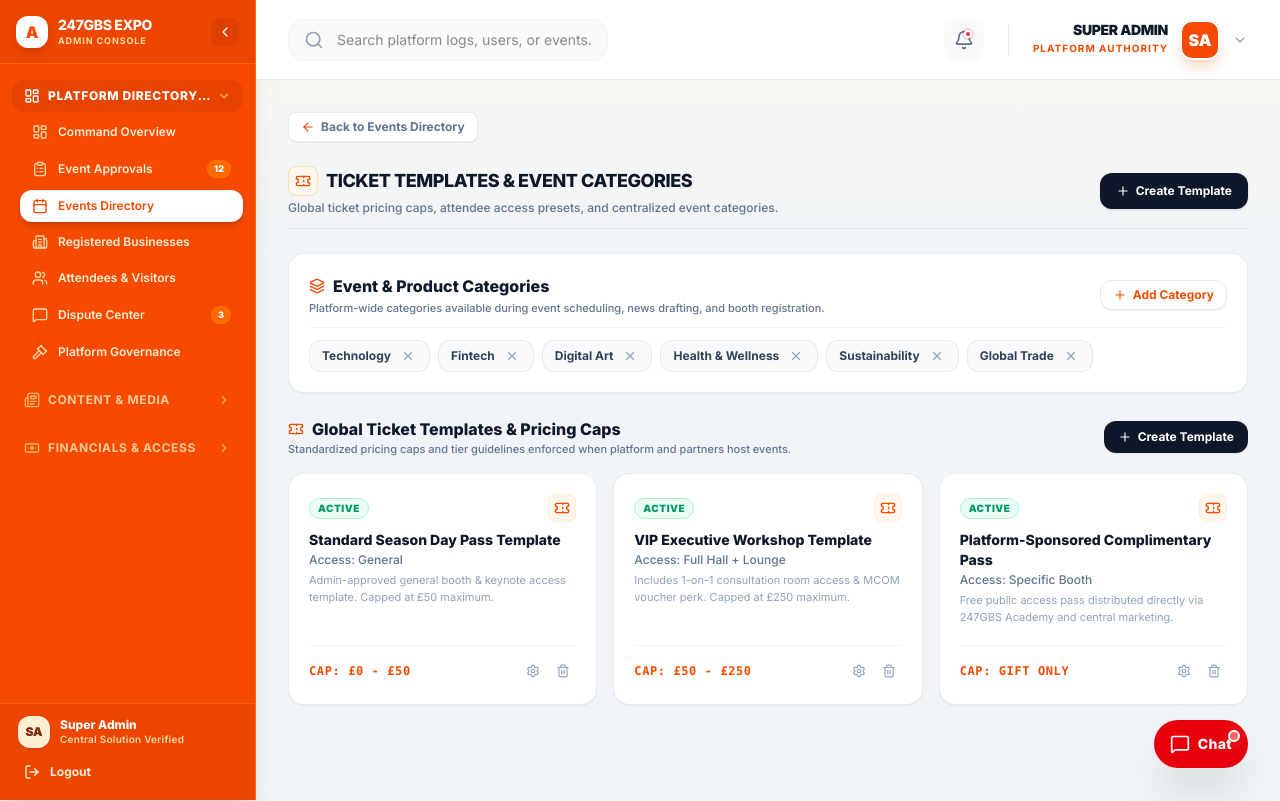
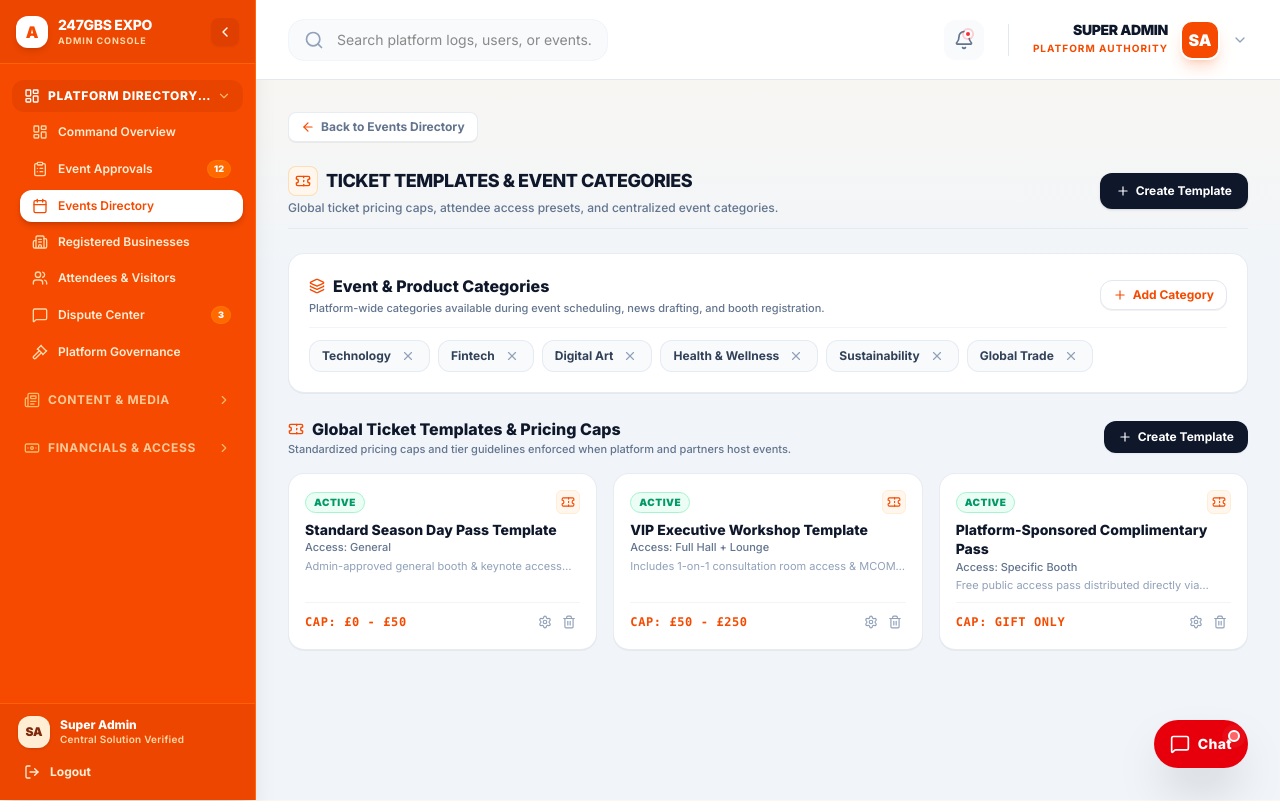
Before and after one commit to Synergyfy/247GBS-Expo, a Next.js app: page /dashboard/admin/events/templates in a window 1280 px wide. Built offline with nearby package versions, Linux system fonts and the light colour scheme.

Commit message:
style(admin): streamline ticket template cards with compact height and tighter padding

```diff
--- a/src/app/dashboard/admin/events/templates/page.tsx
+++ b/src/app/dashboard/admin/events/templates/page.tsx
@@ -263,38 +263,38 @@ export default function TicketTemplatesPage() {
         </div>
 
         {templates.length > 0 ? (
-          <div className="grid grid-cols-1 md:grid-cols-2 lg:grid-cols-3 gap-4">
+          <div className="grid grid-cols-1 md:grid-cols-2 lg:grid-cols-3 gap-3 sm:gap-4">
             {templates.map((temp) => (
               <div
                 key={temp.id}
-                className="bg-white p-4 sm:p-5 rounded-2xl border border-slate-200/80 shadow-2xs hover:border-orange-200 transition-all flex flex-col justify-between"
+                className="bg-white p-3.5 sm:p-4 rounded-xl sm:rounded-2xl border border-slate-200/80 shadow-2xs hover:border-orange-200 transition-all flex flex-col justify-between"
               >
                 <div>
-                  <div className="flex justify-between items-center mb-2">
+                  <div className="flex justify-between items-center mb-1.5">
                     <span className="text-[10px] font-black text-emerald-600 uppercase tracking-wider bg-emerald-50 border border-emerald-200 px-2 py-0.5 rounded-full">
                       {temp.status}
                     </span>
-                    <div className="w-7 h-7 rounded-lg bg-orange-50 border border-orange-100 flex items-center justify-center text-orange-600">
-                      <Ticket className="w-4 h-4" />
+                    <div className="w-6 h-6 rounded-md bg-orange-50 border border-orange-100 flex items-center justify-center text-orange-600">
+                      <Ticket className="w-3.5 h-3.5" />
                     </div>
                   </div>
-                  <h4 className="font-extrabold text-slate-900 text-sm mb-0.5">{temp.name}</h4>
-                  <p className="text-xs text-slate-500 font-medium mb-1">Access: {temp.access}</p>
+                  <h4 className="font-extrabold text-slate-900 text-xs sm:text-sm leading-snug">{temp.name}</h4>
+                  <p className="text-[11px] text-slate-500 font-medium">Access: {temp.access}</p>
                   {temp.description && (
-                    <p className="text-[11px] text-slate-400 line-clamp-2 mb-3">
+                    <p className="text-[11px] text-slate-400 line-clamp-1 mt-0.5">
                       {temp.description}
                     </p>
                   )}
                 </div>
 
-                <div className="flex items-center justify-between pt-3 border-t border-slate-100 mt-2">
+                <div className="flex items-center justify-between pt-2 border-t border-slate-100 mt-2">
                   <span className="text-xs font-black text-orange-600 uppercase tracking-wider font-mono">
                     CAP: {temp.priceRange}
                   </span>
-                  <div className="flex items-center gap-1">
+                  <div className="flex items-center gap-0.5">
                     <Link
                       href={`/dashboard/admin/events/templates/create?edit=${temp.id}`}
-                      className="p-1.5 text-slate-400 hover:text-slate-700 hover:bg-slate-50 rounded-lg transition-colors cursor-pointer"
+                      className="p-1 text-slate-400 hover:text-slate-700 hover:bg-slate-50 rounded-md transition-colors cursor-pointer"
                       title="Edit Template"
                     >
                       <Settings className="w-3.5 h-3.5" />
@@ -302,7 +302,7 @@ export default function TicketTemplatesPage() {
                     <button
                       type="button"
                       onClick={() => setTemplateToDelete(temp)}
-                      className="p-1.5 text-slate-400 hover:text-red-500 hover:bg-red-50 rounded-lg transition-colors cursor-pointer"
+                      className="p-1 text-slate-400 hover:text-red-500 hover:bg-red-50 rounded-md transition-colors cursor-pointer"
                       title="Delete Template"
                     >
                       <Trash2 className="w-3.5 h-3.5" />
```
